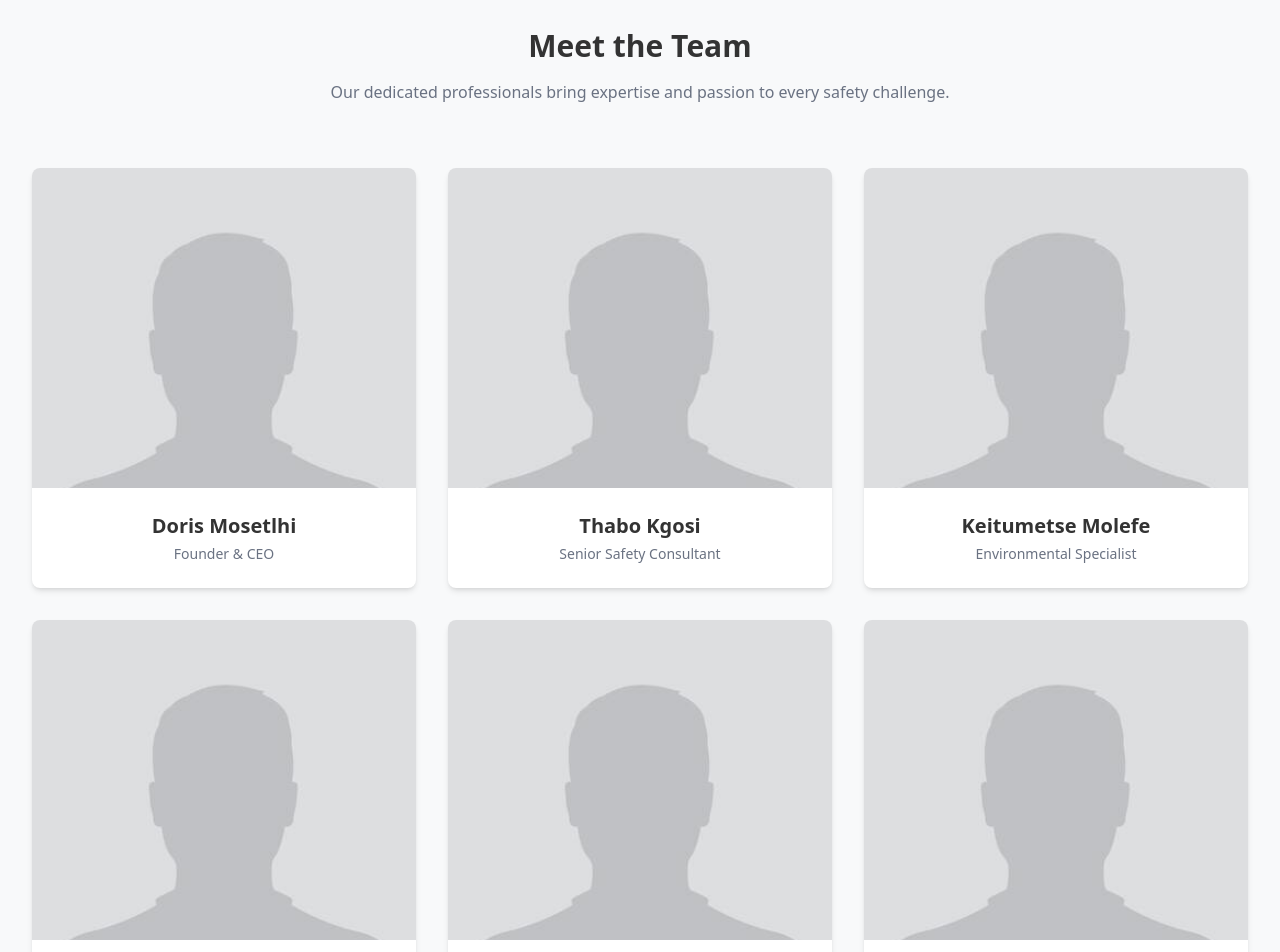
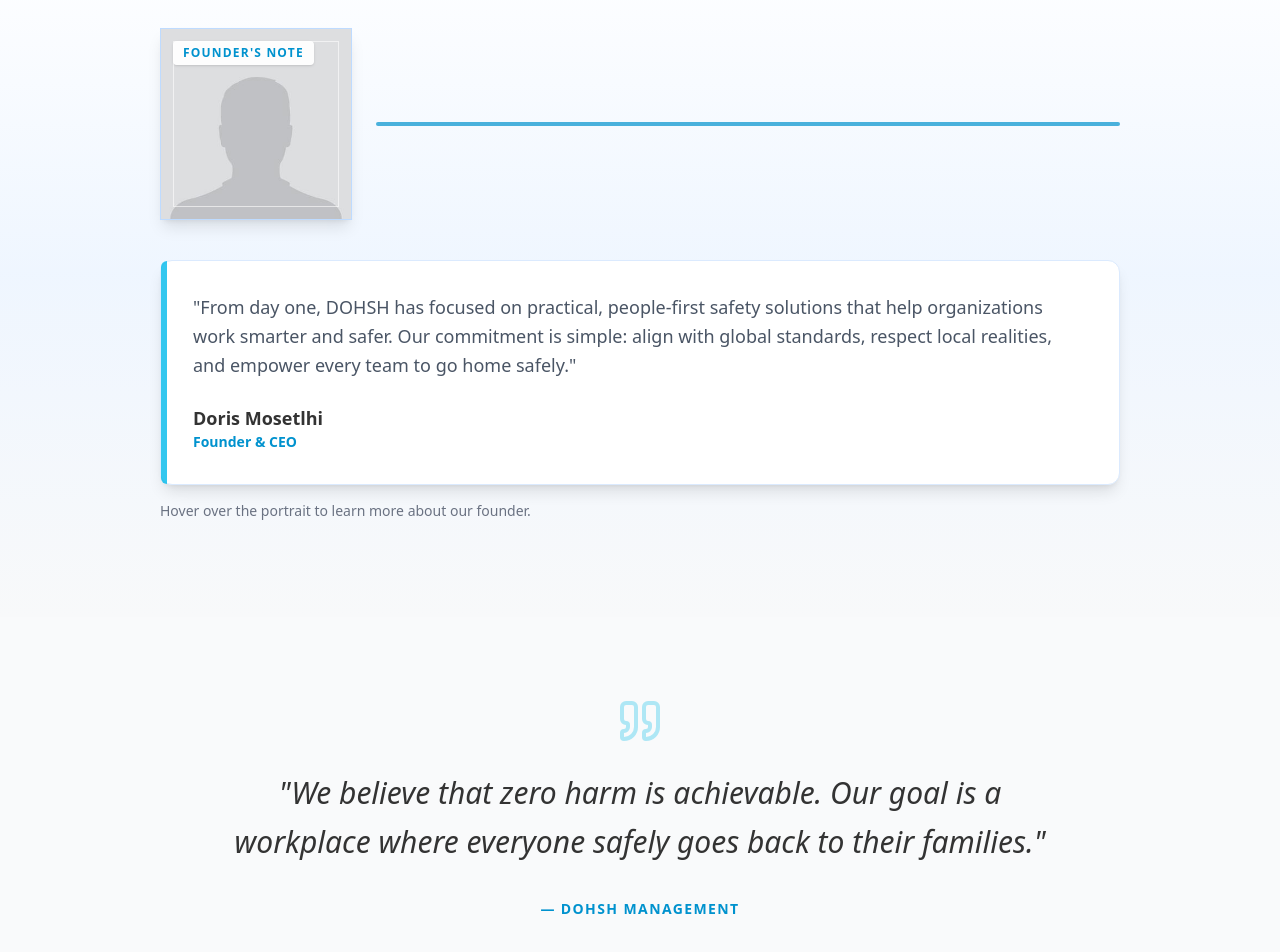
Before and after one commit to open-hive/oh-dohsh-landing, a Next.js app: page /oh-dohsh-landing/about in a window 1280 px wide. Shown: the part 2460-3412 px from the top of the page. Built offline with nearby package versions, Linux system fonts and the light colour scheme.

Commit message:
removed meet the team section

```diff
--- a/app/about/page.tsx
+++ b/app/about/page.tsx
@@ -1,6 +1,3 @@
-"use client";
-
-import { useState } from "react";
 import Link from "next/link";
 import { CheckCircle2, Award, Users, Scale, Quote } from "lucide-react";
 
@@ -182,59 +179,53 @@
         </div>
       </section>
 
-      {/* ================= 6. MEET THE TEAM ================= */}
-      <section className="py-24 bg-light">
-        <div className="max-w-7xl mx-auto px-4 sm:px-6 lg:px-8">
-          <div className="text-center mb-16">
-            <h2 className="font-heading text-3xl font-bold text-dark">Meet the Team</h2>
-            <p className="text-gray-500 mt-4 max-w-2xl mx-auto">
-              Our dedicated professionals bring expertise and passion to every safety challenge.
-            </p>
+      {/* ================= 6. FOUNDER'S NOTE ================= */}
+      <section className="py-24 bg-gradient-to-b from-white via-blue-50 to-light">
+        <div className="max-w-5xl mx-auto px-4 sm:px-6 lg:px-8">
+          {/* Header Strip */}
+          <div className="flex items-center gap-6">
+            <div className="relative w-40 h-40 md:w-48 md:h-48 bg-white border border-blue-200 shadow-lg overflow-hidden group">
+              <img
+                src="/profile placeholder.jpg"
+                alt="Founder portrait"
+                className="w-full h-full object-cover transition-transform duration-500 group-hover:scale-105"
+              />
+
+              <div className="absolute inset-0 bg-gradient-to-t from-secondary/95 via-secondary/60 to-transparent opacity-0 group-hover:opacity-100 transition-opacity duration-300">
+                <div className="absolute bottom-0 left-0 right-0 p-4 text-white">
+                  <div className="text-xs uppercase tracking-wider text-primary font-semibold">Founder & CEO</div>
+                  <div className="font-heading text-lg font-bold">Lorem Impsium</div>
+                  <div className="text-xs text-white/90 mt-2">
+                    Occupational Health, Safety & Environmental Consultant
+                  </div>
+                </div>
+              </div>
+
+              <div className="absolute top-3 left-3 bg-white/95 text-secondary text-xs font-bold uppercase tracking-widest px-2.5 py-1 rounded-sm shadow">
+                Founder's Note
+              </div>
+              <div className="absolute inset-0 border border-white/60 m-3" aria-hidden="true"></div>
+            </div>
+
+            <div className="flex-1 h-1 bg-secondary/70 rounded-full"></div>
           </div>
 
-          <div className="grid grid-cols-1 md:grid-cols-2 lg:grid-cols-3 gap-8">
-            <TeamMember
-              name="Doris Mosetlhi"
-              position="Founder & CEO"
-              tenure="5 years"
-              image="/profile placeholder.jpg"
-              bio="Lorem ipsum dolor sit amet, consectetur adipiscing elit. Sed do eiusmod tempor incididunt ut labore et dolore magna aliqua. Ut enim ad minim veniam, quis nostrud exercitation ullamco laboris. Doris has over 15 years of experience in occupational health and safety, with specialized expertise in mining sector compliance and ISO standards implementation."
-            />
-            <TeamMember
-              name="Thabo Kgosi"
-              position="Senior Safety Consultant"
-              tenure="3 years"
-              image="/profile placeholder.jpg"
-              bio="Lorem ipsum dolor sit amet, consectetur adipiscing elit. Pellentesque habitant morbi tristique senectus et netus et malesuada fames ac turpis egestas. Thabo specializes in risk assessment and environmental impact studies, bringing a wealth of knowledge from the construction and mining industries."
-            />
-            <TeamMember
-              name="Keitumetse Molefe"
-              position="Environmental Specialist"
-              tenure="2 years"
-              image="/profile placeholder.jpg"
-              bio="Lorem ipsum dolor sit amet, consectetur adipiscing elit. Vivamus lacinia odio vitae vestibulum vestibulum. Cras porttitor purus ac nunc varius, non rutrum mauris tincidunt. Keitumetse holds advanced certifications in environmental management and sustainability practices."
-            />
-            <TeamMember
-              name="Lesego Tau"
-              position="Compliance Officer"
-              tenure="4 years"
-              image="/profile placeholder.jpg"
-              bio="Lorem ipsum dolor sit amet, consectetur adipiscing elit. Integer nec odio. Praesent libero. Sed cursus ante dapibus diam. Lesego ensures all client operations meet regulatory standards and maintains up-to-date knowledge of Botswana safety legislation."
-            />
-            <TeamMember
-              name="Kagiso Seretse"
-              position="Training Coordinator"
-              tenure="3 years"
-              image="/profile placeholder.jpg"
-              bio="Lorem ipsum dolor sit amet, consectetur adipiscing elit. Sed nisi. Nulla quis sem at nibh elementum imperdiet. Duis sagittis ipsum. Kagiso develops and delivers comprehensive safety training programs tailored to various industry sectors."
-            />
-            <TeamMember
-              name="Neo Mothibi"
-              position="Safety Officer"
-              tenure="2 years"
-              image="/profile placeholder.jpg"
-              bio="Lorem ipsum dolor sit amet, consectetur adipiscing elit. Praesent mauris. Fusce nec tellus sed augue semper porta. Mauris massa. Neo conducts on-site inspections and provides practical safety solutions for our mining and industrial clients."
-            />
+          {/* Note Body */}
+          <div className="mt-10 relative bg-white rounded-xl shadow-lg border border-blue-100 p-8">
+            <div className="absolute left-0 top-0 h-full w-1.5 bg-primary/80 rounded-l-xl" aria-hidden="true"></div>
+            <p className="text-gray-600 text-lg leading-relaxed">
+              "From day one, DOHSH has focused on practical, people-first safety solutions that help
+              organizations work smarter and safer. Our commitment is simple: align with global
+              standards, respect local realities, and empower every team to go home safely."
+            </p>
+            <div className="mt-6">
+              <div className="font-heading text-lg font-bold text-dark">Doris Mosetlhi</div>
+              <div className="text-sm text-secondary font-semibold">Founder & CEO</div>
+            </div>
+          </div>
+
+          <div className="text-sm text-gray-500 mt-4">
+            Hover over the portrait to learn more about our founder.
           </div>
         </div>
       </section>
@@ -255,106 +246,3 @@
     </div>
   );
 }
-
-// Team Member Component with Hover Animation and Modal
-function TeamMember({ name, position, tenure, image, bio }: {
-  name: string;
-  position: string;
-  tenure: string;
-  image: string;
-  bio: string;
-}) {
-  const [isHovered, setIsHovered] = useState(false);
-  const [showModal, setShowModal] = useState(false);
-
-  return (
-    <>
-      <div
-        className="relative group cursor-pointer"
-        onMouseEnter={() => setIsHovered(true)}
-        onMouseLeave={() => setIsHovered(false)}
-        onClick={() => setShowModal(true)}
-      >
-        <div className={`bg-white rounded-lg overflow-hidden shadow-md transition-all duration-500 ${isHovered ? 'transform rotate-2 scale-105 shadow-2xl' : ''}`}>
-          {/* Profile Image */}
-          <div className="relative h-80 overflow-hidden">
-            <img
-              src="/oh-dohsh-landing/profile placeholder.jpg"
-              alt={name}
-              className="w-full h-full object-cover transition-transform duration-500 group-hover:scale-110"
-            />
-
-            {/* Quick Info Overlay - Slides in on hover */}
-            <div className={`absolute inset-0 bg-gradient-to-t from-secondary via-secondary/95 to-transparent flex flex-col justify-end p-6 transition-all duration-500 ${isHovered ? 'translate-y-0 opacity-100' : 'translate-y-full opacity-0'}`}>
-              <div className="text-white">
-                <div className="text-sm font-semibold uppercase tracking-wider mb-1 text-primary">
-                  {position}
-                </div>
-                <div className="text-sm opacity-90">
-                  With company: {tenure}
-                </div>
-                <div className="mt-3 text-xs opacity-75 italic">
-                  Click to read more
-                </div>
-              </div>
-            </div>
-          </div>
-
-          {/* Name - Always Visible */}
-          <div className="p-6 text-center">
-            <h3 className="font-heading text-xl font-bold text-dark">{name}</h3>
-            <p className="text-gray-500 text-sm mt-1">{position}</p>
-          </div>
-        </div>
-      </div>
-
-      {/* Modal - Full Details */}
-      {showModal && (
-        <div
-          className="fixed inset-0 z-50 flex items-center justify-center bg-black/70 p-4"
-          onClick={() => setShowModal(false)}
-        >
-          <div
-            className="bg-white rounded-lg max-w-2xl w-full max-h-[90vh] overflow-y-auto"
-            onClick={(e) => e.stopPropagation()}
-          >
-            <div className="relative">
-              {/* Close Button */}
-              <button
-                onClick={() => setShowModal(false)}
-                className="absolute top-4 right-4 z-10 bg-white rounded-full p-2 shadow-lg hover:bg-gray-100 transition-colors"
-              >
-                <svg className="w-6 h-6 text-gray-600" fill="none" stroke="currentColor" viewBox="0 0 24 24">
-                  <path strokeLinecap="round" strokeLinejoin="round" strokeWidth={2} d="M6 18L18 6M6 6l12 12" />
-                </svg>
-              </button>
-
-              {/* Profile Image */}
-              <div className="h-64 overflow-hidden rounded-t-lg relative">
-                <img
-                  src="/oh-dohsh-landing/profile placeholder.jpg"
-                  alt={name}
-                  className="w-full h-full object-cover"
-                />
-              </div>
-
-              {/* Content */}
-              <div className="p-8">
-                <h2 className="font-heading text-3xl font-bold text-dark mb-2">{name}</h2>
-                <div className="flex items-center gap-4 mb-6 text-gray-600">
-                  <span className="font-semibold text-primary">{position}</span>
-                  <span className="text-sm">•</span>
-                  <span className="text-sm">{tenure} with company</span>
-                </div>
-
-                <div className="prose prose-lg max-w-none">
-                  <p className="text-gray-600 leading-relaxed">{bio}</p>
-                </div>
-              </div>
-            </div>
-          </div>
-        </div>
-      )}
-    </>
-  );
-}
```
